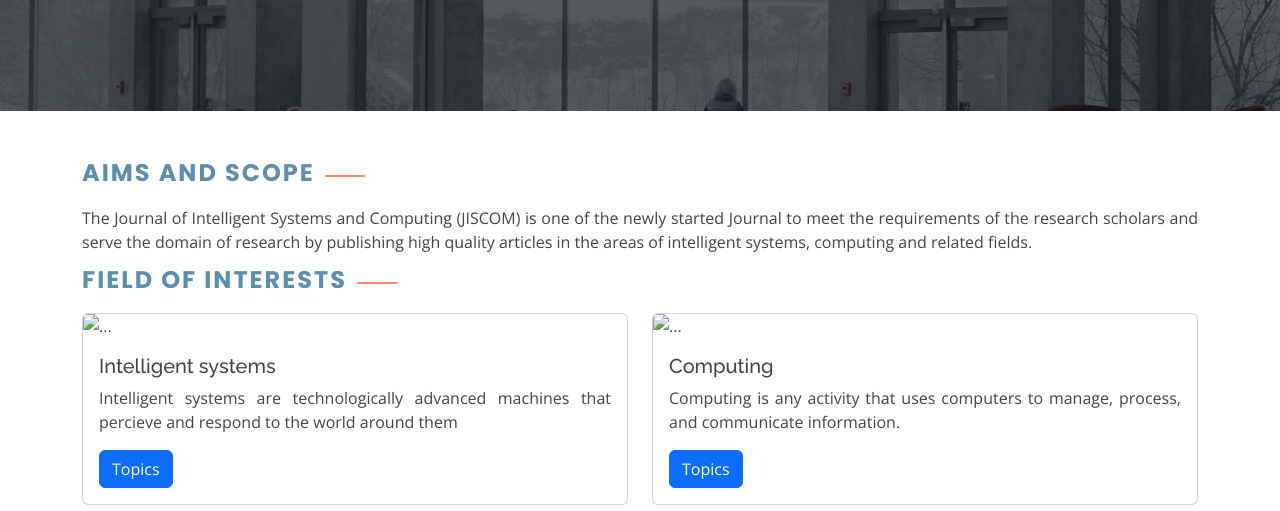
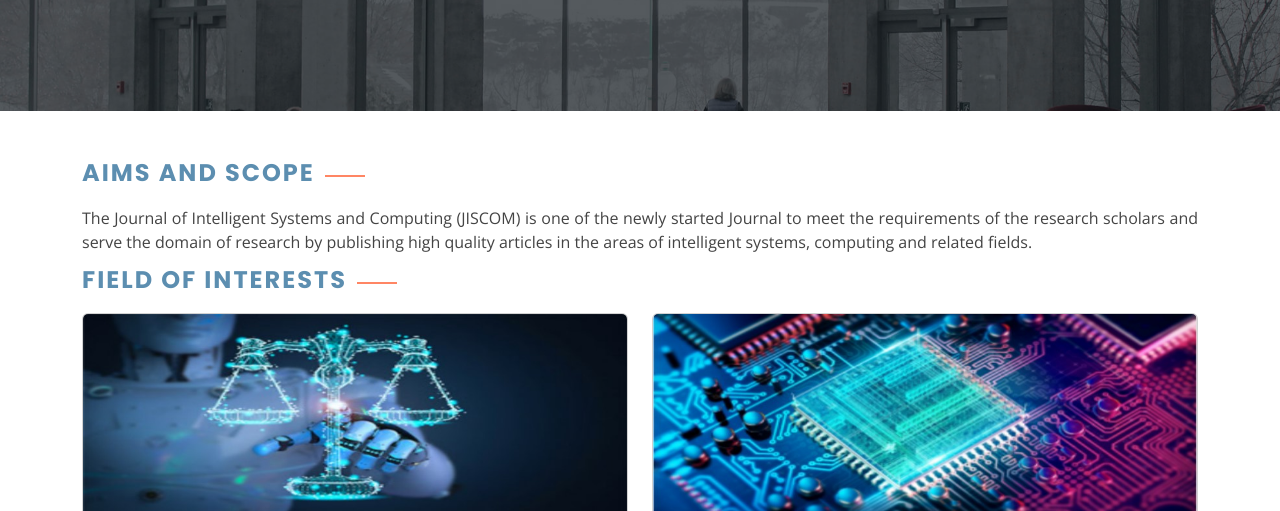
Before and after one commit to Sachin-U-Krishna/Journal-Site, a plain HTML site: page aim_scope.html in a window 1280 px wide. Shown: the part 289-800 px from the top of the page. Drawn offline with nearby package versions, Linux system fonts and the light colour scheme; the site is published under a folder, as on GitHub Pages, so addresses that start at the root find nothing.

Commit message:
Update aim_scope.html

```diff
--- a/aim_scope.html
+++ b/aim_scope.html
@@ -131,7 +131,7 @@
             <div class="row">
                 <div class="col-md-6">
                     <div class="card">
-                        <img src="/assets/img/technova/ai-card.jpg" class="card-img-top" alt="...">
+                        <img src="assets/img/technova/ai-card.jpg" class="card-img-top" alt="...">
                         <div class="card-body">
                             <h5 class="card-title">Intelligent systems</h5>
                             <p class="card-text para">
@@ -144,7 +144,7 @@
                 </div>
                 <div class="col-md-6 mt-3 mt-md-0">
                     <div class="card" style="height: 100%">
-                        <img src="/assets/img/technova/ai-computing.jpg" class="card-img-top" alt="...">
+                        <img src="assets/img/technova/ai-computing.jpg" class="card-img-top" alt="...">
                         <div class="card-body">
                             <h5 class="card-title">Computing</h5>
                             <p class="card-text para">
```
